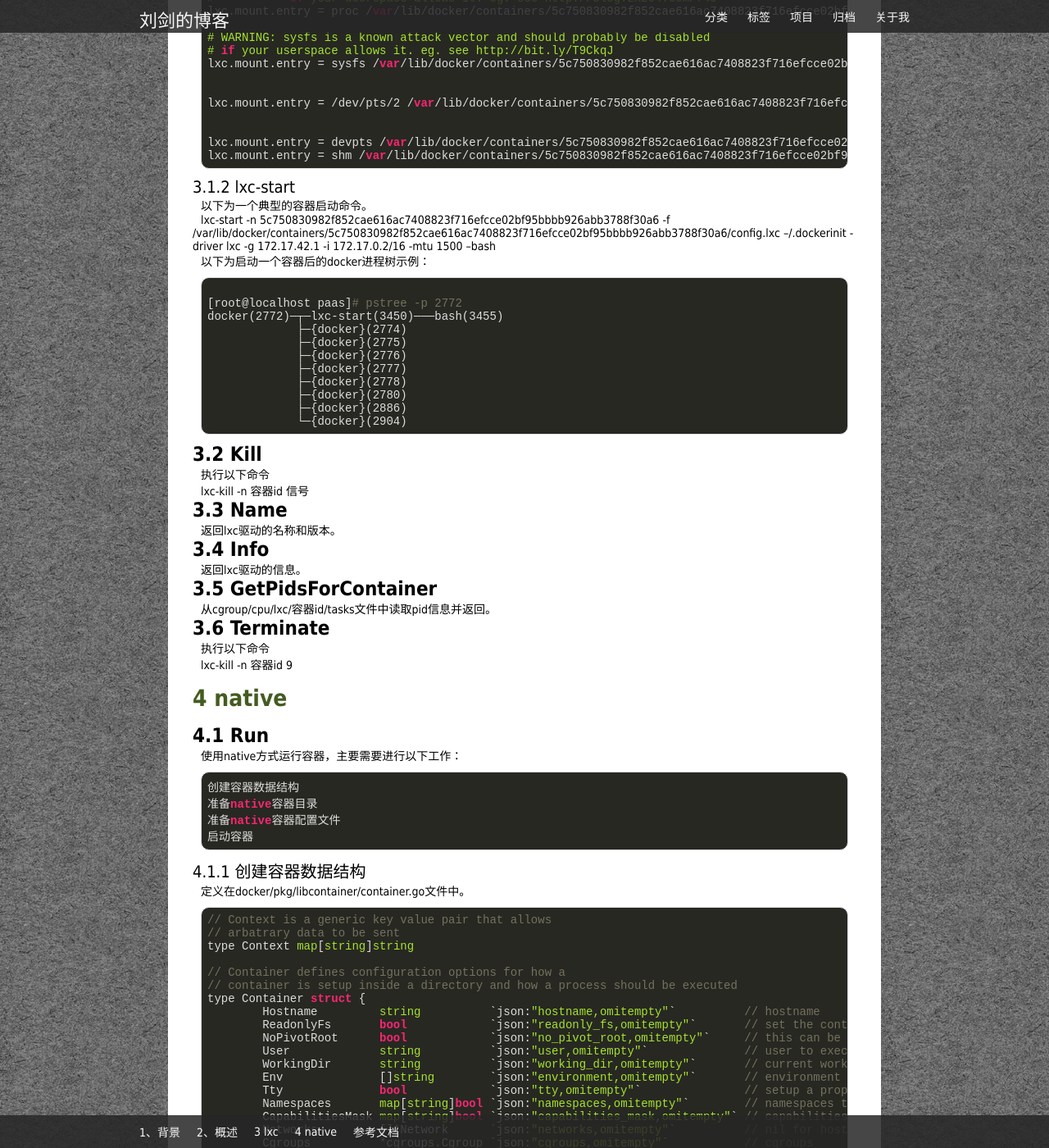
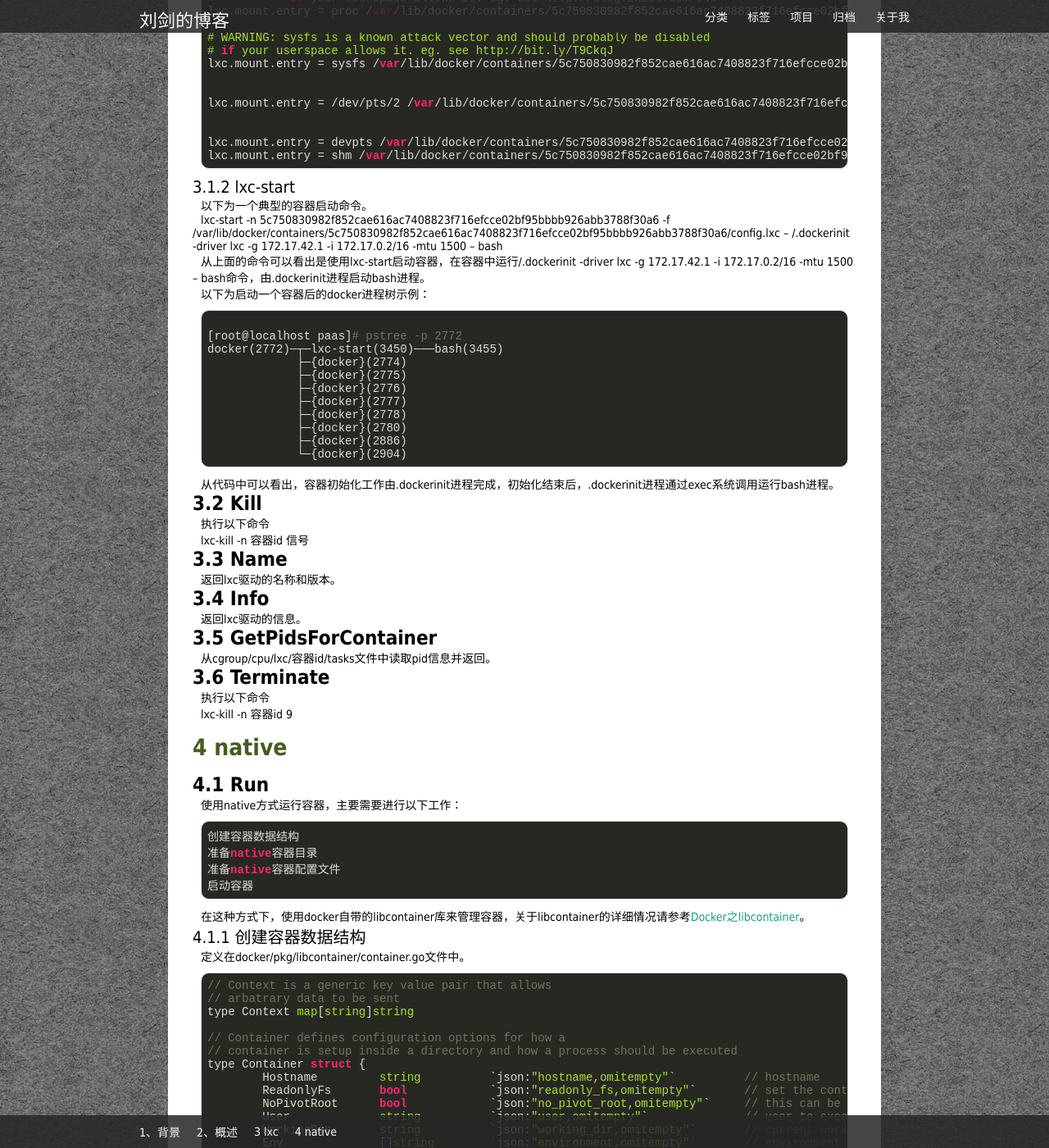
Before and after one commit to lsword/lsword.github.io, a Jekyll site: the page built from _posts/2014-06-4-docker之execdriver.md, in a window 1280 px wide and 1400 px high, scrolled down 2041 px. Shown: the whole window at 82% size. Built offline with Jekyll 4.4.1, drawn with Linux system fonts in a browser that asks for light colours; Markdown is read by kramdown in place of the engine named in the settings; comment, search, counter and statistics services are not loaded; some of the changed text lies outside the part shown.

Commit message:
Fix doc for docker execdriver

```diff
--- a/_posts/2014-06-4-docker之execdriver.md
+++ b/_posts/2014-06-4-docker之execdriver.md
@@ -133,7 +133,9 @@
 
 以下为一个典型的容器启动命令。
 
-lxc-start -n 5c750830982f852cae616ac7408823f716efcce02bf95bbbb926abb3788f30a6 -f /var/lib/docker/containers/5c750830982f852cae616ac7408823f716efcce02bf95bbbb926abb3788f30a6/config.lxc --/.dockerinit -driver lxc -g 172.17.42.1 -i 172.17.0.2/16 -mtu 1500 --bash
+lxc-start -n 5c750830982f852cae616ac7408823f716efcce02bf95bbbb926abb3788f30a6 -f /var/lib/docker/containers/5c750830982f852cae616ac7408823f716efcce02bf95bbbb926abb3788f30a6/config.lxc -- /.dockerinit -driver lxc -g 172.17.42.1 -i 172.17.0.2/16 -mtu 1500 -- bash
+
+从上面的命令可以看出是使用lxc-start启动容器，在容器中运行/.dockerinit -driver lxc -g 172.17.42.1 -i 172.17.0.2/16 -mtu 1500 -- bash命令，由.dockerinit进程启动bash进程。
 
 以下为启动一个容器后的docker进程树示例：
 
@@ -150,6 +152,8 @@
              ├─{docker}(2886)
              └─{docker}(2904)
 ~~~
+
+从代码中可以看出，容器初始化工作由.dockerinit进程完成，初始化结束后，.dockerinit进程通过exec系统调用运行bash进程。
 
 #### 3.2 Kill
 
@@ -187,6 +191,8 @@
 准备native容器配置文件
 启动容器
 ~~~
+
+在这种方式下，使用docker自带的libcontainer库来管理容器，关于libcontainer的详细情况请参考[Docker之libcontainer]。
 
 ##### 4.1.1 创建容器数据结构
 
@@ -310,7 +316,7 @@
 
 ##### 4.1.4 启动容器
 
-待补充
+调用libcontainer库中的namespaces.Exec函数，在容器中启动.dockerinit进程，由.dockerinit进程完成初始化操作，并启动容器中的应用程序。
 
 #### 4.2 Kill
 
@@ -332,9 +338,8 @@
 
 执行kill系统调用，向容器进行发送信号9。
 
-### 参考文档
 
-
+[Docker之libcontainer]: http://lsword.github.io/2014/06/16.html
 [Docker之graphdriver]: http://lsword.github.io/2014/06/03.html
 [thinprovisioned_volumes]: https://access.redhat.com/site/documentation/en-US/Red_Hat_Enterprise_Linux/6/html/Logical_Volume_Manager_Administration/thinprovisioned_volumes.html
 [device-mapper]: http://device-mapper.com/
```
